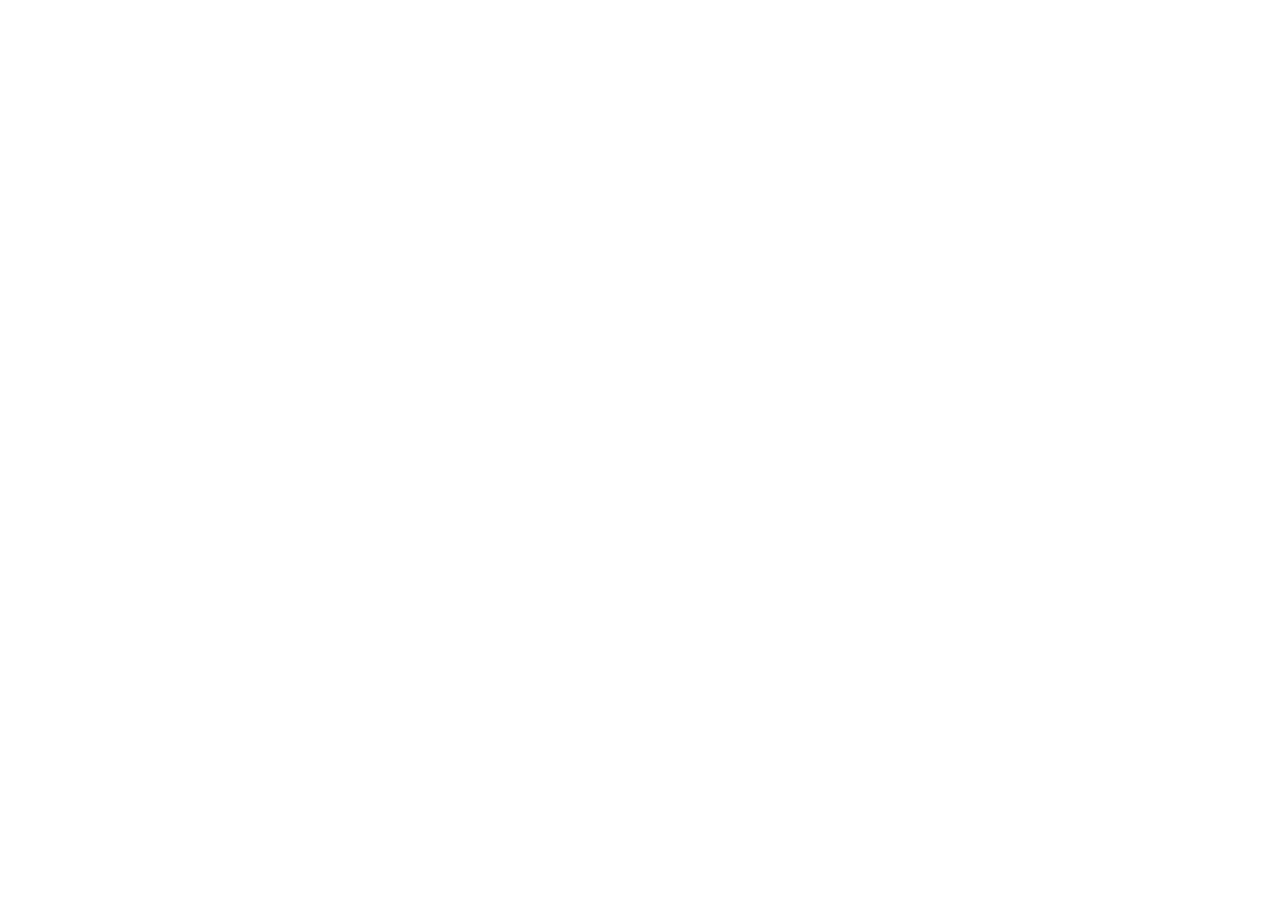
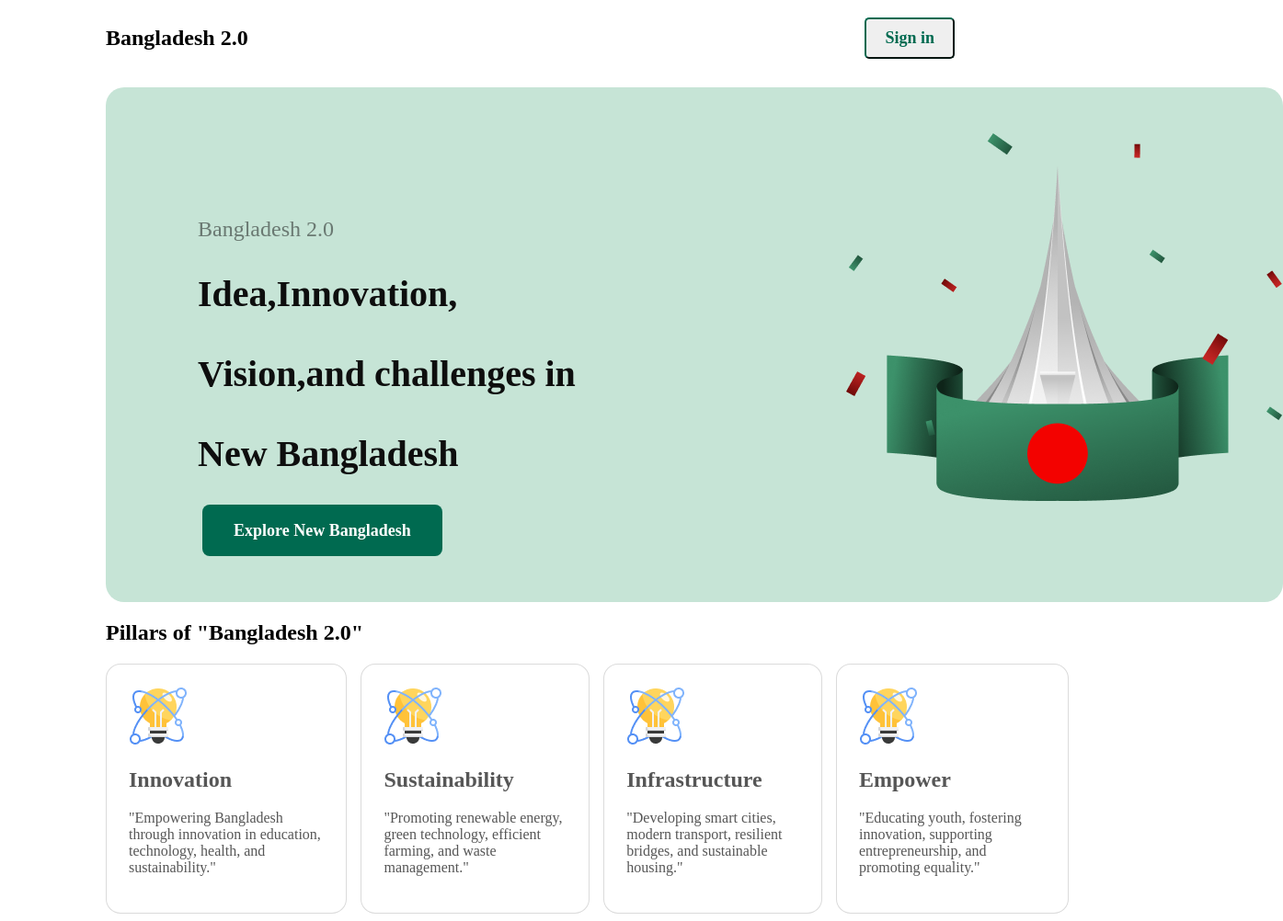
Before and after one commit to smnahidweb/new-bangladesh, a plain HTML site: page index.html in a window 1280 px wide. Shown: the whole page at 92% size, 1395 px wide, since content can reach past the window. Before the commit the page ends 800 px from the top, so only its background shows below. Drawn offline with Linux system fonts and the light colour scheme.

Commit message:
Navbar, banner and pillar section added

```diff
--- a/index.css
+++ b/index.css
@@ -0,0 +1,104 @@
+*{
+    font-family: Fira Sans;
+}
+
+
+.nav{
+    display: flex;
+    justify-content: space-between;
+    align-items: center;
+}
+.BD{
+
+margin-left: 107px;
+text-decoration: none;
+
+}
+.BD>a{
+    text-decoration: none;
+    color: black;
+}
+.sign{
+    margin-right: 107px;
+    color: rgb(0, 106, 80);
+    font-family: Fira Sans;
+    font-size: 18px;
+    font-weight: 600;
+   border-color: rgb(0, 106, 80);
+   padding-top: 10px;
+   padding-left: 20px;
+   padding-right: 20px;
+   padding-bottom: 10px;
+   border-radius: 5px;
+
+}
+.banner{
+    background-color: rgb(198, 228, 214);
+    width: 1280px;
+    height: 560px;
+    margin-left: 107px;
+    margin-right: 110px;
+    border-radius: 20px;
+    margin-top: 20px;
+
+}
+.sub-title{
+ color: rgba(14, 14, 14, 0.5);
+font-family: Fira Sans;
+font-size: 24px;
+font-weight: 500;
+width: 416px;
+height: 20px;
+margin-left: 100px;
+}
+.title{
+    color: rgb(14, 14, 14);
+font-family: Fira Sans;
+font-size: 40px;
+font-weight: 700;
+width: 416px;
+height: 135px;
+margin-left: 100px;
+
+}
+.banner-container{
+    display: flex;
+   justify-content: space-between;
+   align-items: center;
+}
+.btn{
+    color: rgb(255, 255, 255);
+font-family: Fira Sans;
+font-size: 18px;
+font-weight: 600;
+line-height: 22px;
+border-radius: 8px;
+background: rgb(0, 106, 80);
+margin-left: 105px;
+padding: 17px 34px 17px 34px;
+border: none;
+}
+.banner-img{
+    margin-top: 50px;
+}
+.pillar{
+    display: flex;
+    justify-content: space-around;
+    align-items: center;
+    gap: 15px;
+    margin-left: 107px;
+    margin-right: 110px;
+}
+.innovation,.sustainability,.infrastructure,.empower{
+ box-sizing: border-box;
+border: 1px solid rgba(14, 14, 14, 0.15);
+border-radius: 16px;
+
+background: rgb(255, 255, 255);
+padding: 24px;
+ color: rgba(14, 14, 14, 0.7);
+
+}
+.pillar-section{
+    margin-left: 107px;
+}
--- a/index.html
+++ b/index.html
@@ -7,6 +7,95 @@
     <link rel="stylesheet" href="index.css">
 </head>
 <body>
+    <header class="heading">
+    <div class="nav">
+        <div class="BD">
+           <a  href=""> <h2>Bangladesh 2.0</h2></a>
+        </div>
+        <div class="sign">
+           <a href=""> <button class="sign">Sign in</button></a>
+        </div>
+    </div>
+    <div class="banner">
+       <div class="banner-container">
+        <div class="banner-description">
+            <div class="sub-title">
+                <p>Bangladesh 2.0</p>
+            </div>
+            <div class="title">
+                <p>Idea,Innovation,</p>
+                <p>Vision,and challenges in</p>
+                <p>New Bangladesh</p>
 
+            </div>
+            </div>
+
+            <div class="banner-img">
+            <img src="assets/hero.png" alt="">
+        </div>
+        </div>
+        <button class="btn">Explore New Bangladesh</button>
+    </div>
+
+    </header>
+    <main>
+    <div class="pillar-section">
+        <h2>Pillars of "Bangladesh 2.0"</h2>
+    </div>
+    <div class="pillar">
+        <div class="innovation">
+        <div class="innovate-img">
+            <img src="assets/card-icon.png" alt="">
+
+        </div>
+        <div class="innovate-title">
+            <h2>Innovation</h2>
+        </div>
+        <div class="innovate-description">
+            <p>"Empowering Bangladesh through innovation in education, technology, health, and sustainability."</p>
+        </div>
+        </div>
+        <div class="sustainability">
+         <div class="sustainability-img">
+            <img src="assets/card-icon.png" alt="">
+         </div>
+         <div class="sustainability-title">
+            <h2>Sustainability</h2>
+         </div>
+         <div class="sustainability-description">
+            <p>"Promoting renewable energy, green technology, efficient farming, and waste management."</p>
+
+         </div>
+        </div>
+
+
+        <div class="infrastructure">
+        <div class="infra-img">
+            <img src="assets/card-icon.png" alt="">
+        </div>
+        <div class="infra-title">
+           <h2> Infrastructure</h2>
+        </div>
+        <div class="infra-description">
+            <p>"Developing smart cities, modern transport, resilient bridges, and sustainable housing."</p>
+        </div>
+        </div>
+        <div class="empower">
+         <div class="empower-img">
+            <img src="assets/card-icon.png" alt="">
+
+         </div>
+         <div class="empower-title">
+            <h2>Empower</h2>
+         </div>
+         <div class="empower-description">
+            <p>"Educating youth, fostering innovation, supporting entrepreneurship, and promoting equality."</p>
+         </div>
+        </div>
+    </div>
+    </main>
+    <footer>
+
+    </footer>
 </body>
 </html>
```
